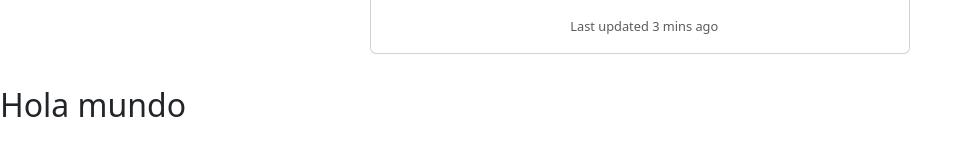
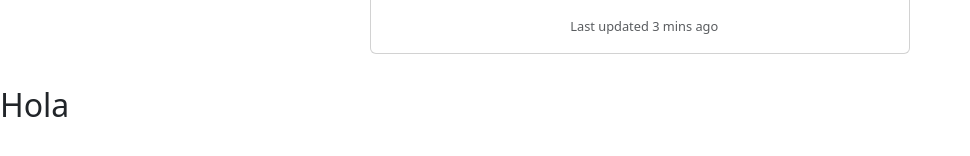
Before and after one commit to RenatoAlpizar/Lab2Renato, a website built with Parcel: page index.html in a window 1280 px wide. Shown: the part 196-352 px from the top of the page, without its empty margins (0-970 px from the left). Built offline with nearby package versions, Linux system fonts and the light colour scheme; files whose address does not match are found by name.

Commit message:
Borrado de hola mundo

```diff
--- a/index.html
+++ b/index.html
@@ -77,7 +77,7 @@
 
   <footer>
 
-    <h2>Hola mundo</h2>
+    <h2>Hola</h2>
   </footer>
 
 
```
